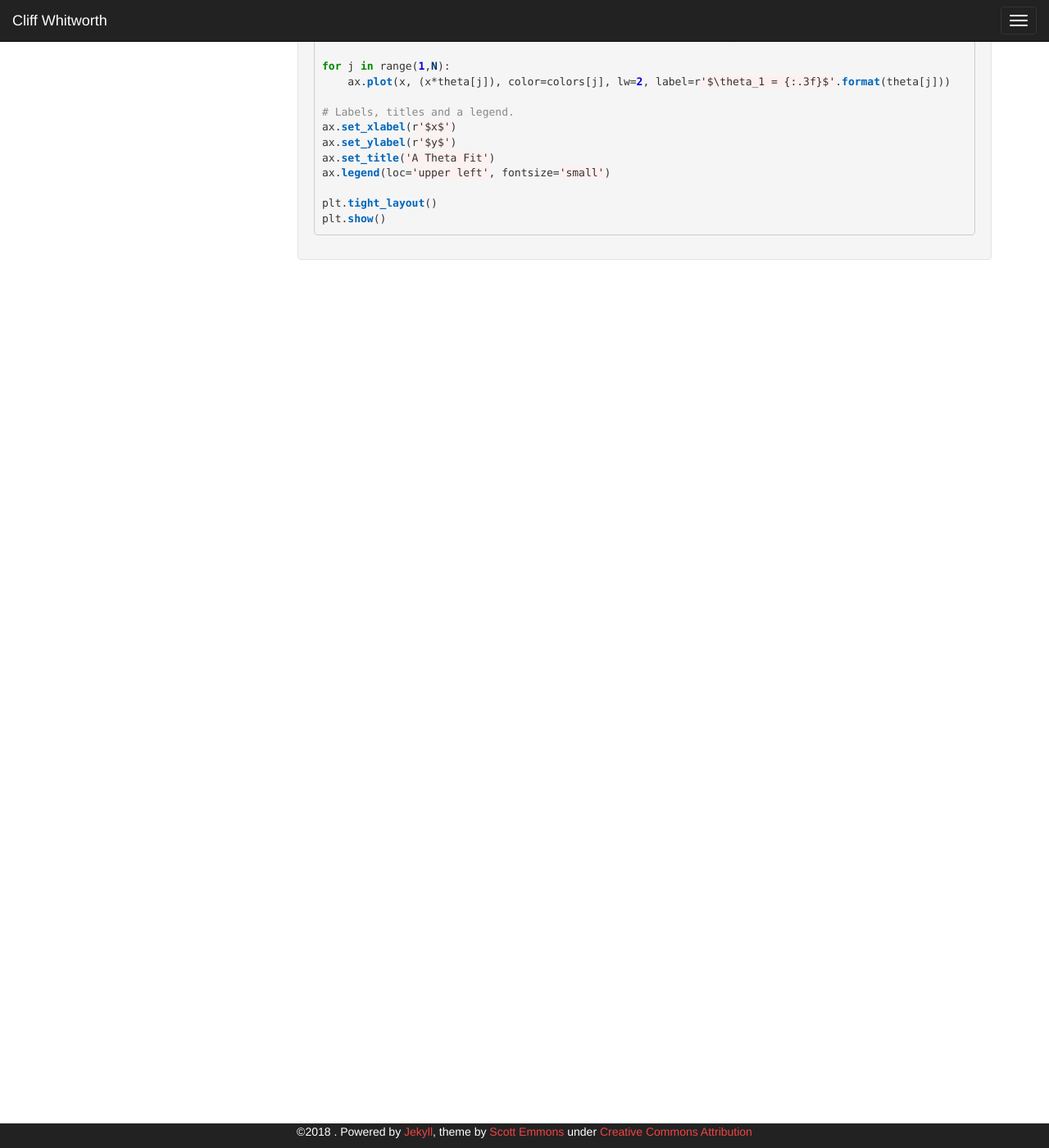
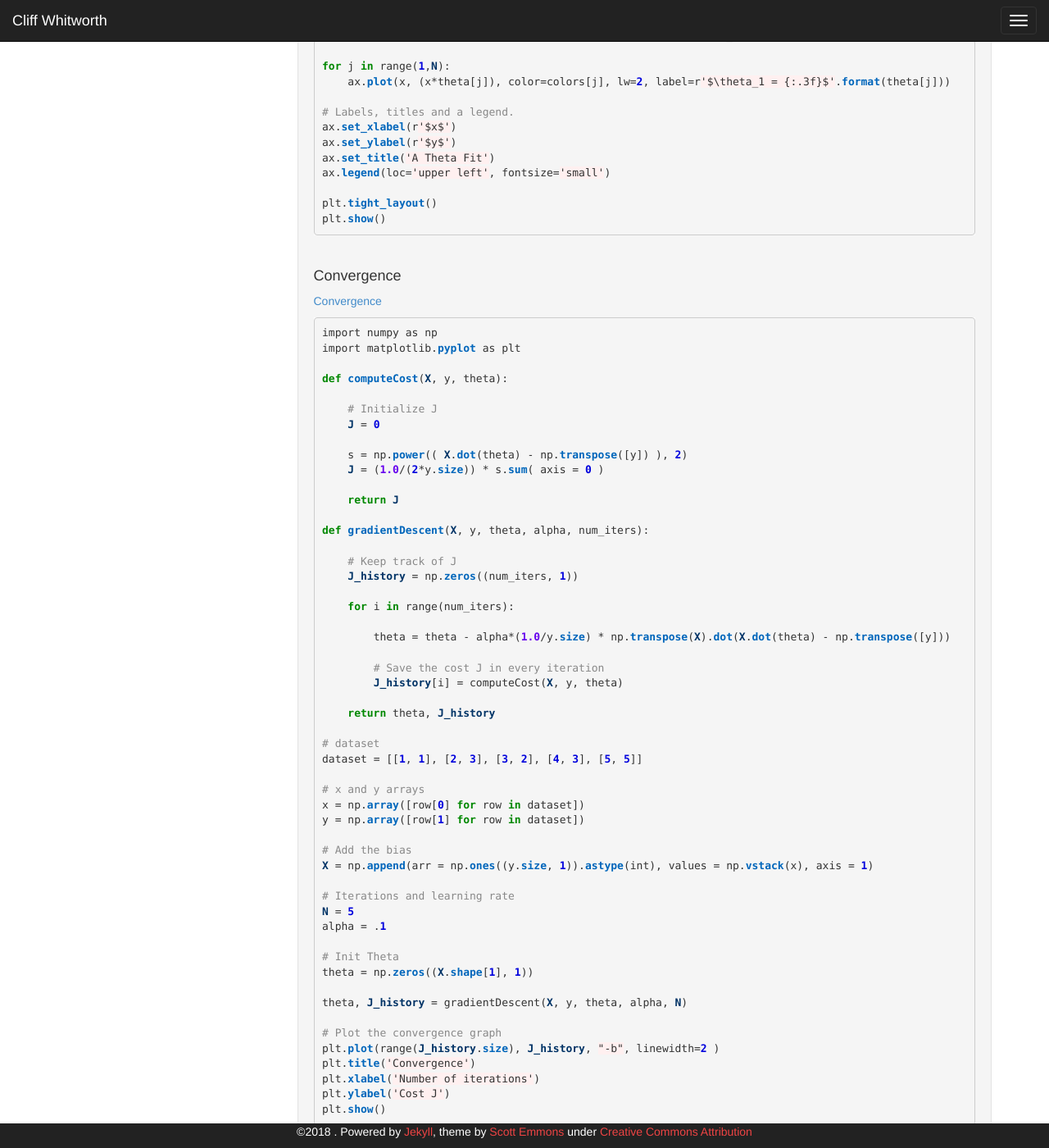
Before and after one commit to cliffwhitworth/cliffwhitworth.github.io, a Jekyll site: the page built from _posts/2018-04-07-matplotlib.markdown, in a window 1280 px wide and 1400 px high, scrolled down 4705 px. Shown: the whole window at 82% size. Built offline with Jekyll 4.4.1, drawn with Linux system fonts in a browser that asks for light colours.

Commit message:
Convergence

```diff
--- a/_posts/2018-04-07-matplotlib.markdown
+++ b/_posts/2018-04-07-matplotlib.markdown
@@ -301,3 +301,68 @@ plt.tight_layout()
 plt.show()
 
 {% endhighlight %}
+
+<br />
+<h4>Convergence</h4>
+
+<a href="https://stackoverflow.com/questions/16640470/how-to-determine-the-learning-rate-and-the-variance-in-a-gradient-descent-algori">
+Convergence
+</a>
+<br />
+
+{% highlight ruby %}
+
+import numpy as np
+import matplotlib.pyplot as plt
+
+def computeCost(X, y, theta):
+
+    # Initialize J
+    J = 0
+
+    s = np.power(( X.dot(theta) - np.transpose([y]) ), 2)
+    J = (1.0/(2*y.size)) * s.sum( axis = 0 )
+
+    return J
+
+def gradientDescent(X, y, theta, alpha, num_iters):
+
+    # Keep track of J
+    J_history = np.zeros((num_iters, 1))
+
+    for i in range(num_iters):
+
+        theta = theta - alpha*(1.0/y.size) * np.transpose(X).dot(X.dot(theta) - np.transpose([y]))
+
+        # Save the cost J in every iteration
+        J_history[i] = computeCost(X, y, theta)
+
+    return theta, J_history
+
+# dataset
+dataset = [[1, 1], [2, 3], [3, 2], [4, 3], [5, 5]]
+
+# x and y arrays
+x = np.array([row[0] for row in dataset])
+y = np.array([row[1] for row in dataset])
+
+# Add the bias
+X = np.append(arr = np.ones((y.size, 1)).astype(int), values = np.vstack(x), axis = 1)
+
+# Iterations and learning rate
+N = 5
+alpha = .1
+
+# Init Theta
+theta = np.zeros((X.shape[1], 1))
+
+theta, J_history = gradientDescent(X, y, theta, alpha, N)
+
+# Plot the convergence graph
+plt.plot(range(J_history.size), J_history, "-b", linewidth=2 )
+plt.title('Convergence')
+plt.xlabel('Number of iterations')
+plt.ylabel('Cost J')
+plt.show()
+
+{% endhighlight %}
```
